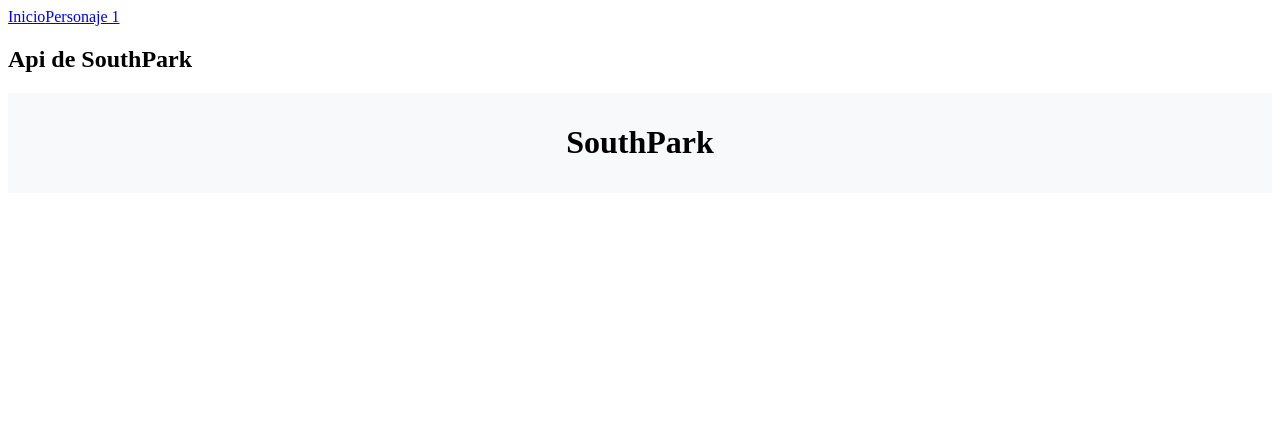
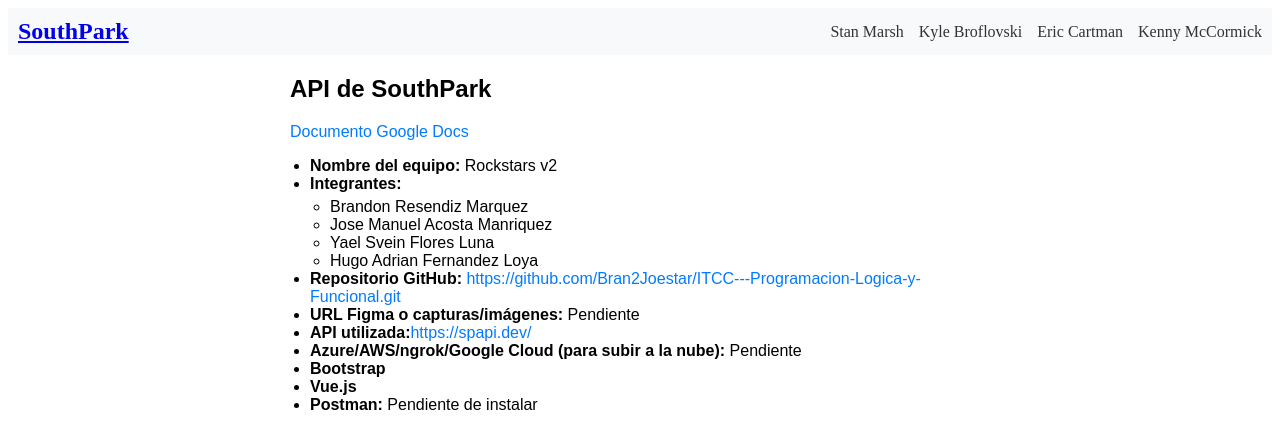
Before and after one commit to Bran2Joestar/ITCC---Programacion-Logica-y-Funcional, a Vue app: page / in a window 1280 px wide. Shown: the top 448 px of the page. Built offline with nearby package versions, Linux system fonts and the light colour scheme; what vue-cookies would draw is missing.

Commit message:
Edicicion de la pagina de inicio y el Header
~ Header
| Estetica del Header
| Links a los personajes principales desde el header
~ Home Page
| ahora muestra los datos del proyecto, no sabia que mas mostrar Xd

```diff
--- a/src/App.vue
+++ b/src/App.vue
@@ -1,20 +1,20 @@
 <template>
   <div id="app">
-    <header>
-      <nav>
-        <router-link to="/">Inicio</router-link>
-        <router-link to="/character/1">Personaje 1</router-link>
-      </nav>
-    </header>
+    <HeaderComponent />
     <main>
-      <router-view /> <!-- Aquí se renderizan los componentes según la ruta -->
+      <router-view />
     </main>
   </div>
 </template>
 
 <script>
+import HeaderComponent from './app/modules/shared/components/Header.vue'
+
 export default {
   name: 'App',
+  components: {
+    HeaderComponent
+  }
 };
 </script>
 
--- a/src/app/modules/home/home.component.vue
+++ b/src/app/modules/home/home.component.vue
@@ -1,17 +1,91 @@
 <template>
-  <div>
-    <h2>Api de SouthPark</h2>
-    <Header />
+  <div class="home">
+    <h2>API de SouthPark</h2>
+
+    <section class="ficha-tecnica">
+      <p>
+        <a
+          href="https://docs.google.com/document/d/1ky5NAR7TQpVFu8sZc6C350O9ijo_TaNY3chBxE4v-H8/edit?tab=t.0"
+          target="_blank"
+          rel="noopener noreferrer"
+        >
+          Documento Google Docs
+        </a>
+      </p>
+
+      <ul>
+        <li><strong>Nombre del equipo:</strong> Rockstars v2</li>
+        <li><strong>Integrantes:</strong>
+          <ul>
+            <li>Brandon Resendiz Marquez</li>
+            <li>Jose Manuel Acosta Manriquez</li>
+            <li>Yael Svein Flores Luna</li>
+            <li>Hugo Adrian Fernandez Loya</li>
+          </ul>
+        </li>
+        <li>
+          <strong>Repositorio GitHub:</strong>
+          <a
+            href="https://github.com/Bran2Joestar/ITCC---Programacion-Logica-y-Funcional.git"
+            target="_blank"
+            rel="noopener noreferrer"
+          >
+            https://github.com/Bran2Joestar/ITCC---Programacion-Logica-y-Funcional.git
+          </a>
+        </li>
+        <li><strong>URL Figma o capturas/imágenes:</strong> Pendiente</li>
+        <li><strong>API utilizada:</strong>
+          <a href="https://spapi.dev/" target="_blank" rel="noopener noreferrer">https://spapi.dev/</a>
+        </li>
+        <li><strong>Azure/AWS/ngrok/Google Cloud (para subir a la nube):</strong> Pendiente</li>
+        <li><strong>Bootstrap</strong></li>
+        <li><strong>Vue.js</strong></li>
+        <li><strong>Postman:</strong> Pendiente de instalar</li>
+      </ul>
+
+    </section>
   </div>
 </template>
 
 <script>
-import Header from '../shared/components/Header.vue';
 
 export default {
   name: 'HomeComponent',
   components: {
-    Header
   }
 }
 </script>
+
+<style scoped>
+.home {
+  max-width: 700px;
+  margin: 20px auto;
+  font-family: Arial, sans-serif;
+  padding: 0 15px;
+}
+
+.ficha-tecnica h3 {
+  margin-top: 30px;
+  margin-bottom: 10px;
+}
+
+.ficha-tecnica ul {
+  list-style-type: disc;
+  padding-left: 20px;
+}
+
+.ficha-tecnica ul ul {
+  list-style-type: circle;
+  padding-left: 20px;
+  margin-top: 5px;
+}
+
+.ficha-tecnica a {
+  color: #007bff;
+  text-decoration: none;
+}
+
+.ficha-tecnica a:hover {
+  text-decoration: underline;
+}
+</style>
--- a/src/app/modules/shared/components/Header.vue
+++ b/src/app/modules/shared/components/Header.vue
@@ -1,6 +1,16 @@
 <template>
   <header>
-    <h1>SouthPark</h1>
+    <nav class="nav-bar">
+      <router-link to="/" class="logo-link">
+        <h1>SouthPark</h1>
+      </router-link>
+      <ul class="nav-links">
+        <li><router-link to="/character/32">Stan Marsh</router-link></li>
+        <li><router-link to="/character/3">Kyle Broflovski</router-link></li>
+        <li><router-link to="/character/11">Eric Cartman</router-link></li>
+        <li><router-link to="/character/42">Kenny McCormick</router-link></li>
+      </ul>
+    </nav>
   </header>
 </template>
 
@@ -14,6 +24,42 @@
 header {
   background-color: #f8f9fa;
   padding: 10px;
-  text-align: center;
+}
+
+.nav-bar {
+  display: flex;
+  align-items: center;
+  justify-content: space-between;
+}
+
+.logo-link h1 {
+  margin: 0;
+  color: inherit;
+  cursor: pointer;
+  text-decoration: none;
+}
+
+.nav-links {
+  list-style: none;
+  margin: 0;
+  padding: 0;
+  display: flex;
+  gap: 15px;
+}
+
+.nav-links li a {
+  color: #333;
+  text-decoration: none;
+  font-weight: 500;
+}
+
+.nav-links li a.router-link-exact-active {
+  font-weight: 700;
+  text-decoration: underline;
+}
+
+.nav-links li a:hover {
+  text-decoration: underline;
+  color: #007bff;
 }
 </style>
```
